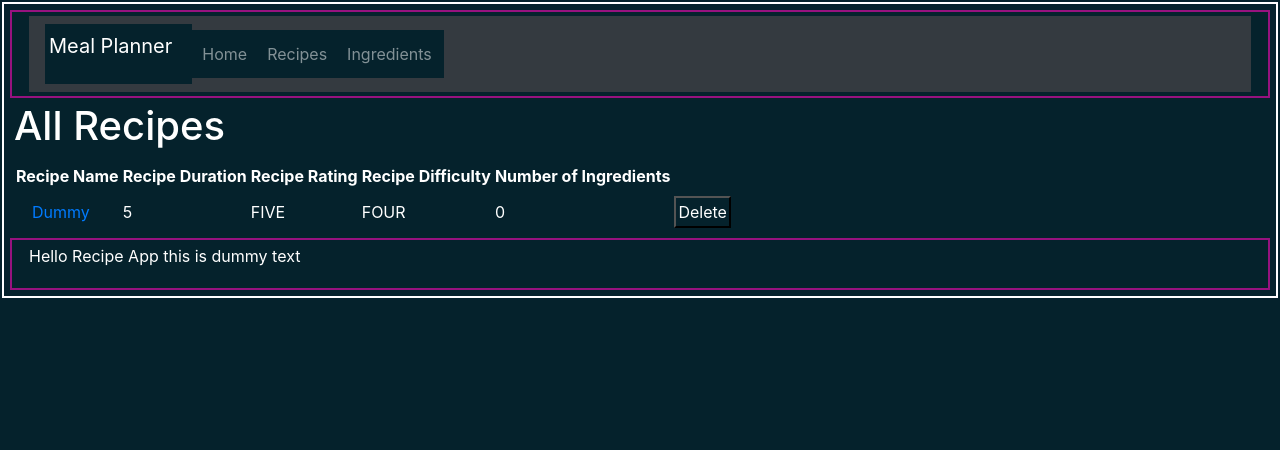
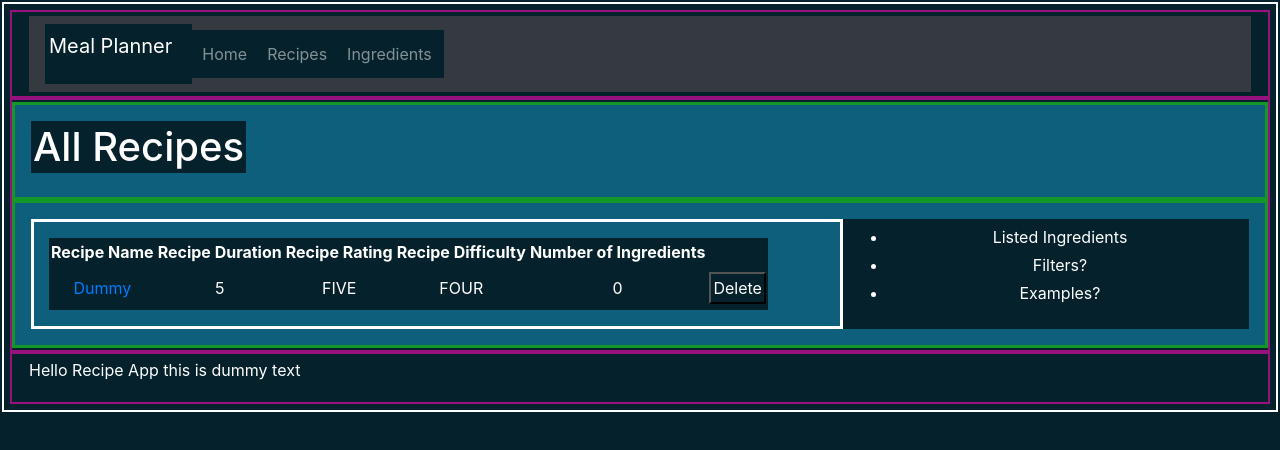
Before and after one commit to psummers678/RecipeReact, a React (Create React App) app: page /Recipes in a window 1280 px wide. Shown: the top 450 px of the page. Built offline with nearby package versions, Linux system fonts and the light colour scheme; no server answers.

Commit message:
Added layout to RecipeTable component

```diff
--- a/src/components/RecipeComponents/RecipeListContainer.tsx
+++ b/src/components/RecipeComponents/RecipeListContainer.tsx
@@ -1,15 +1,26 @@
 import React from 'react';
 import RecipeTable from './RecipeTable';
 
-class RecipeListView extends React.Component<{},{}>{
+class RecipeListView extends React.Component<{}, {}>{
 
 
     render(): React.ReactNode {
-        return(
-            <div className="list-view-container">
-                <h1> All Recipes</h1>
-                <div >
-                    <RecipeTable />
+        return (
+            <div className="container-fluid">
+                <div className="row">
+                    <h1> All Recipes</h1>
+                </div>
+                <div className="row">
+                    <div className="col-md-8 col">
+                        <RecipeTable />
+                    </div>
+                    <div className="col-sm">
+                        <ul>
+                            <li>Listed Ingredients</li>
+                            <li>Filters?</li>
+                            <li>Examples?</li>
+                        </ul>
+                    </div>
                 </div>
             </div>
         )
```
